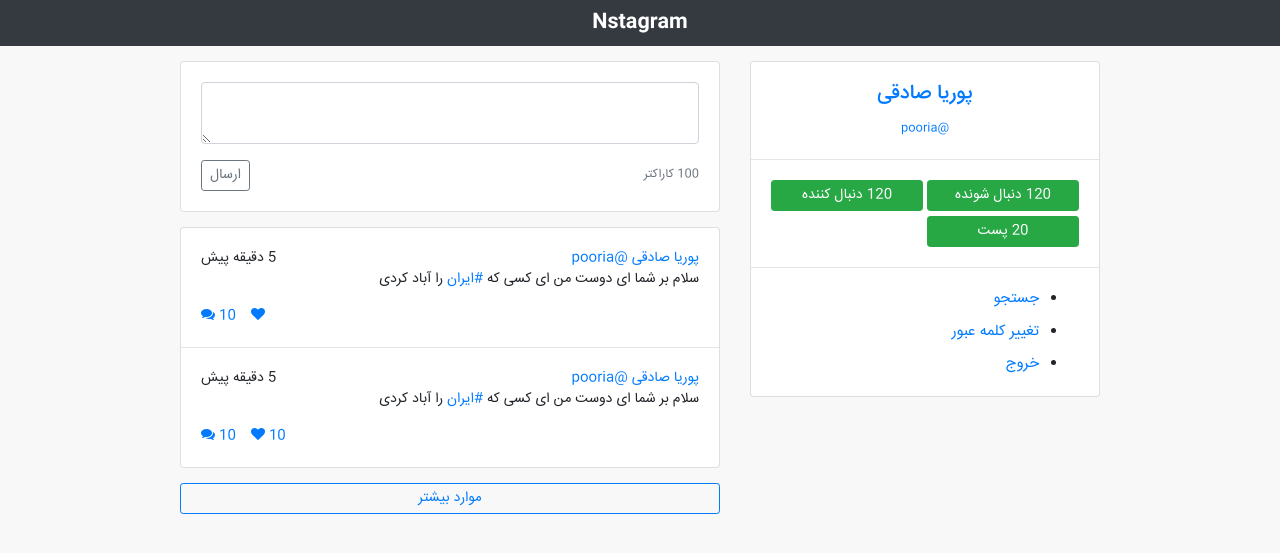
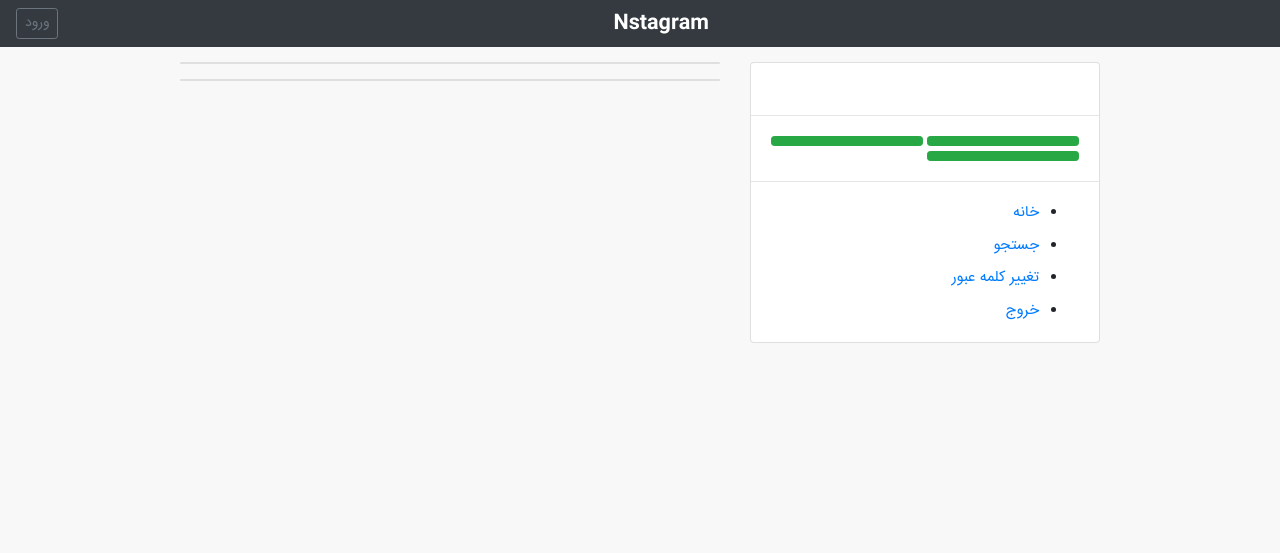
Before and after one commit to SaEED-ABB/insta, a Django app: page /users/1/info/ in a window 1280 px wide. Shown: the top 553 px of the page. Run offline with Django 3.2, Linux system fonts and the light colour scheme; data that the repository does not hold is empty; some libraries are stand-ins or nearby versions.

Commit message:
create user_page_info

```diff
--- a/web/templates/user_info.html
+++ b/web/templates/user_info.html
@@ -13,6 +13,7 @@
         <p class="m-0 text-center w-100 text-white font-weight-bold f-s-20">
             Nstagram
         </p>
+        <button class="btn btn-outline-secondary btn-sm align-left" id="loginButton">ورود</button>
     </nav>
     <div class="container p-t-15 p-b-15">
         <div class="row justify-content-center">
@@ -20,27 +21,25 @@
                 <div class="card" >
                     <div class="card-body text-center">
                         <a href="">
-                            <h5 class="card-title">پوریا صادقی</h5>
-                            <span class="f-s-12">@pooria</span>
+                            <h5 class="card-title" id="username"></h5>
                         </a>
                     </div>
                     <hr class="m-0" >
                     <div class="card-body">
                         <div class="row row-4">
                             <div class="col-6 m-b-5">
-                                <a href="" class="w-100 float-right btn btn-success btn-sm" >
-                                    120 دنبال شونده
+                                <a href="" class="w-100 float-right btn btn-success btn-sm"  id="following">
+
                                 </a>
                             </div>
                             <div class="col-6 m-b-5">
-                                <a href="" class="w-100 float-left btn btn-success btn-sm" >
-                                    120 دنبال کننده
+                                <a href="" class="w-100 float-left btn btn-success btn-sm" id="follower">
+
                                 </a>
                             </div>
 
                             <div class="col-6">
-                                <a href="" class="w-100 float-left btn btn-success btn-sm" >
-                                    20 پست
+                                <a href="" class="w-100 float-left btn btn-success btn-sm" id="posts_count">
                                 </a>
                             </div>
                         </div>
@@ -48,93 +47,21 @@
                     <hr class="m-0" >
                     <div class="card-body">
                         <ul class="m-0 f-s-15" >
+                            <li><a class=" m-b-10 d-block" href="" id="home">خانه</a></li>
                             <li><a class=" m-b-10 d-block" href="">جستجو</a></li>
                             <li><a class=" m-b-10 d-block" href="">تغییر کلمه عبور</a></li>
-                            <li><a class="" href="">خروج</a></li>
+                            <li><a class="" href="" id="logout">خروج</a></li>
                         </ul>
                     </div>
                 </div>
             </div>
             <div class="col-6">
                 <div class="card m-b-15" >
-                    <div class="card-body">
-                        <div class="form-group">
-                            <textarea id="context" class="form-control" rows="2" maxlength="100"></textarea>
-                        </div>
-                        <div class="clearfix" >
-                            <div class="float-right" >
-                                <span class="text-muted f-s-12 m-t-5 d-block" >100 کاراکتر</span>
-                            </div>
-                            <div class="float-left" >
-                                <button  id="sendBTN"   class="btn btn-outline-secondary btn-sm" >ارسال</button>
-                            </div>
-                        </div>
-                    </div>
                 </div>
-                <div class="card" >
-                    <div class="card-body">
-                        <div idclass="tweet" id="post">
-                            <div class="clearfix" >
-                                <a href="" class="name float-right">
-                                    <span class="name">پوریا صادقی</span>
-                                    <span class="username">@pooria</span>
-                                </a>
-                                <time class="float-left" >5 دقیقه پیش</time>
-                            </div>
-                            <p class="text">
-                                سلام بر شما ای دوست من ای کسی که
-                                <a href="">#ایران</a>
-                                را آباد کردی
-                            </p>
-                            <ul class="clearfix m-0 p-0" >
-                                <li class="float-left d-block m-r-15" >
-                                    <a href="">
-                                        <span >10</span>
-                                        <i class="fa fa-comments" ></i>
-                                    </a>
-                                </li>
-                                <li class="float-left d-block" >
-                                    <a href="">
-                                        <span id="likeCount"></span>
-                                        <i id = "likeBTN" class="fa fa-heart" ></i>
-                                    </a>
-                                </li>
-                            </ul>
-                        </div>
-                    </div>
-                    <hr class="m-0" >
-                    <div class="card-body">
-                        <div class="tweet">
-                            <div class="clearfix" >
-                                <a href="" class="name float-right">
-                                    <span class="name">پوریا صادقی</span>
-                                    <span class="username">@pooria</span>
-                                </a>
-                                <time class="float-left" >5 دقیقه پیش</time>
-                            </div>
-                            <p class="text">
-                                سلام بر شما ای دوست من ای کسی که
-                                <a href="">#ایران</a>
-                                را آباد کردی
-                            </p>
-                            <ul class="clearfix m-0 p-0" >
-                                <li class="float-left d-block m-r-15" >
-                                    <a href="">
-                                        <span>10</span>
-                                        <i id="comment" class="fa fa-comments" ></i>
-                                    </a>
-                                </li>
-                                <li class="float-left d-block" >
-                                    <a href="">
-                                        <span>10</span>
-                                        <i id="likeBTN" class="fa fa-heart" ></i>
-                                    </a>
-                                </li>
-                            </ul>
-                        </div>
-                    </div>
+                <div class="card"  id="card">
                 </div>
-                <a href="" class="btn btn-sm btn-outline-primary m-t-15 w-100">موارد بیشتر</a>
+                </div>
+
             </div>
         </div>
     </div>
@@ -146,104 +73,154 @@
 
 <script>
         window.onload = function () {
-            var sendBTN = document.getElementById("sendBTN");
-            sendBTN.onclick = function () {
-                var XML = new XMLHttpRequest();
-                XML.onreadystatechange = function () {
-                    if(this.readyState == 4 && this.status == 200 ){
-                        var result = JSON.parse(this.response);
-                        alert(result);
-                    }
-                };
-                XML.open("POST","/api/posts/create/",true);
-                XML.setRequestHeader("Content-type", "application/x-www-form-urlencoded");
-                var context = document.getElementById("context").value;
-                var user_id =  "1";
 
-
-                    var text = "context=" + context + "&user_id=" + user_id;
-                    XML.send(text);
-
+            var home = document.getElementById("home");
+            home.onclick = function (e) {
+                e.preventDefault();
+                window.location.replace("http://localhost:8000/users/"+5);
             };
 
 
-            var likeBTN = document.getElementById("likeBTN");
-            likeBTN.onclick = function () {
-                alert("okok")
+
+            var loginButton = document.getElementById("loginButton");
+            loginButton.onclick = function () {
+                  window.location.replace("http://localhost:8000/users/login/");
+            };
+
+            var logout = document.getElementById("logout");
+            logout.onclick = function (e) {
+                e.preventDefault();
                 var XML = new XMLHttpRequest();
                 XML.onreadystatechange = function () {
-                    if(this.readyState == 4 && this.status == 200 ){
+                    if(this.readyState == 4 && this.status == 201 ){
+                        window.location.replace("http://localhost:8000/users/login/");
+                    }
+                };
+                XML.open("POST","/api/users/logout/",true);
+                XML.setRequestHeader("Content-type", "application/x-www-form-urlencoded");
+                XML.send();
+            };
+
+
+
+
+
+            {#// edit#}
+            {#var comment = document.getElementById("comment");#}
+            {#comment.onclick = function () {#}
+            {#    var XML = new XMLHttpRequest();#}
+            {#    XML.onreadystatechange = function () {#}
+            {#        if(this.readyState == 4 && this.status == 200 ){#}
+            {#            var result = JSON.parse(this.response);#}
+            {#            alert(result);#}
+            {#        }#}
+            {#    };#}
+            {#    XML.open("POST","/api/",true);#}
+            {#    XML.setRequestHeader("Content-type", "application/x-www-form-urlencoded");#}
+            {#    var post_id = "1";#}
+            {#    var user_id =  "1";#}
+            {#    var  like = document.getElementById("likeCount");#}
+            {#        like.innerText=1;#}
+            {#        alert(like.innerText);#}
+            {#        var text = "post_id=" + post_id + "&user_id=" + user_id;#}
+            {#        XML.send(text);#}
+            //};
+
+            var url = window.location.href.split("/");
+
+            //edit posts
+            var XML = new XMLHttpRequest();
+            XML.onreadystatechange = function () {
+                if(XML.status == 200 && XML.readyState == 4){
+                    result = JSON.parse(this.response);
+                    console.log(result);
+                    var username = result["user_info"]["username"];
+                    document.getElementById("username").innerText = username;
+                    var following_count = result["user_info"]["followings_count"];
+                    document.getElementById("following").innerText = following_count + " دنبال شونده ";
+                    var follower_count = result["user_info"]["followers_count"];
+                    document.getElementById("follower").innerText = follower_count + " دنبال کننده ";
+                    var posts_count = result["user_info"]["posts_count"];
+                    document.getElementById("posts_count").innerText = posts_count + " پست ";
+
+                    posts = result['user_info']['posts'];
+                    for(var i in posts) {
+                        post = posts[i];
+                        id = post["id"];
+                        element_maker("","div","card","card-body","card-body"+id);
+                        element_maker("","div","card-body"+id,"tweet","tweet"+id);
+                        element_maker("","div","tweet"+id,"clearfix","clearfix"+id);
+                        element_maker("","a","clearfix"+id,"name float-right","username"+id);
+                        element_maker(username,"span","username"+id,"username","");
+                        var date = post["date"];
+                        element_maker(date,"time","clearfix"+id,"float-left","");
+                        var context = post["context"];
+                        element_maker(context, "p", "tweet"+id,"text","");
+                        element_maker("","ul","tweet"+id,"clearfix m-0 p-0","commentUl"+id);
+                        element_maker("","li","commentUl"+id,"float-left d-block m-r-15","commentLi"+id);
+                        element_maker("","a","commentLi"+id,"","commentlink"+id,"");
+                        var comments_count = post["comments_count"];
+                        element_maker(" "+comments_count+" ","span","commentlink"+id,"","");
+                        element_maker("","i","commentlink"+id,"fa fa-comments","");
+                        element_maker("","li","commentUl"+id,"float-left d-block","likeLi"+id);
+                        var a = element_maker("","a","likeLi"+id,"","likelink"+id);
+                        a.post_id = id;
+                        a.onclick = likeFunction;
+                        var likes_count = post["likes_count"];
+                        element_maker(" "+likes_count+" ","span","likelink"+id,"","likeSpan"+id);
+                        element_maker("","i","likelink"+id,"fa fa-heart","");
+                        element_maker("","hr","card","m-0","");
+                    }
+
+                }
+            };
+            XML.open("GET","/api/users/user_page_info/?user_id="+url[url.length-3], true);
+            XML.setRequestHeader("Content-type", "application/x-www-form-urlencoded");
+            XML.send();
+        };
+
+
+       function element_maker(text ,type ,id_parent,className , id) {
+                var new_p = document.createElement(type);
+
+                if(type == "a"){
+                    new_p.href = "";
+                }
+                if(id != "") {
+                    new_p.id = id;
+                }
+                if(text != ""){
+                    var textnode = document.createTextNode(text);
+                    new_p.appendChild(textnode);
+                }
+                if(className != "") {
+                    var classlistSplit = className.split(" ");
+                    for (var i in classlistSplit) {
+                        new_p.classList.add(classlistSplit[i]);
+                    }
+                }
+                document.getElementById(id_parent).appendChild(new_p);
+                return new_p;
+       }
+
+         function  likeFunction(e) {
+                e.preventDefault();
+                var XML = new XMLHttpRequest();
+                id = this.post_id;
+                XML.onreadystatechange = function () {
+                    if(this.readyState == 4 && this.status == 201){
                         var result = JSON.parse(this.response);
-                        alert(result);
+                        console.log(result);
+                        var likeSpan = document.getElementById("likeSpan"+id);
+                        likeSpan.innerText = " " + result["post_likes_count"] + " ";
+
                     }
                 };
                 XML.open("POST","/api/posts/like/",true);
                 XML.setRequestHeader("Content-type", "application/x-www-form-urlencoded");
-                var post_id = "1"
-                var user_id =  "1";
-                var  like = document.getElementById("likeCount");
-                    like.innerText=1;
-                    alert(like.innerText);
-                    var text = "post_id=" + post_id + "&user_id=" + user_id;
-                    XML.send(text);
-            };
-
-
-            // edit
-            var comment = document.getElementById("comment");
-            comment.onclick = function () {
-                var XML = new XMLHttpRequest();
-                XML.onreadystatechange = function () {
-                    if(this.readyState == 4 && this.status == 200 ){
-                        var result = JSON.parse(this.response);
-                        alert(result);
-                    }
-                };
-                XML.open("POST","/api/",true);
-                XML.setRequestHeader("Content-type", "application/x-www-form-urlencoded");
-                var post_id = "1";
-                var user_id =  "1";
-                var  like = document.getElementById("likeCount");
-                    like.innerText=1;
-                    alert(like.innerText);
-                    var text = "post_id=" + post_id + "&user_id=" + user_id;
-                    XML.send(text);
-            };
-
-            //edit posts
-            var XML = new XMLHttpRequest();
-            var post;
-            XML.onreadystatechange = function () {
-                if(XML.status == 200 && XML.readyState == 4){
-                    posts = JSON.parse(this.response);
-                    for(var post in posts) {
-                        var context = post["context"];
-                        element_maker(context, "p", "post", "text");
-                        {#var id = post["id"];#}
-                        {#var user_id = post["user_id"];#}
-                        {#var date = post["date"];#}
-                    }
-
-                }
-            };
-            XML.open("GET","/api/users/last_posts_of_following_users/", true);
-            XML.send();
-
-
-
-        };
-
-
-       function element_maker(text ,type ,id,className) {
-                var new_p = document.createElement(type);
-                if(text != ""){
-                    var textnode = document.createTextNode(text);
-                    new_p.appendChild(textnode);
-                }
-                new_p.classList.add(className);
-                document.getElementById(id).appendChild(new_p);
-                return new_p;
-       }
+                var text = "post_id=" +id;
+                XML.send(text);
+            }
 
     </script>
 
```
Also changed, not shown: web/templates/user_home.html (+61 -47 lines).
